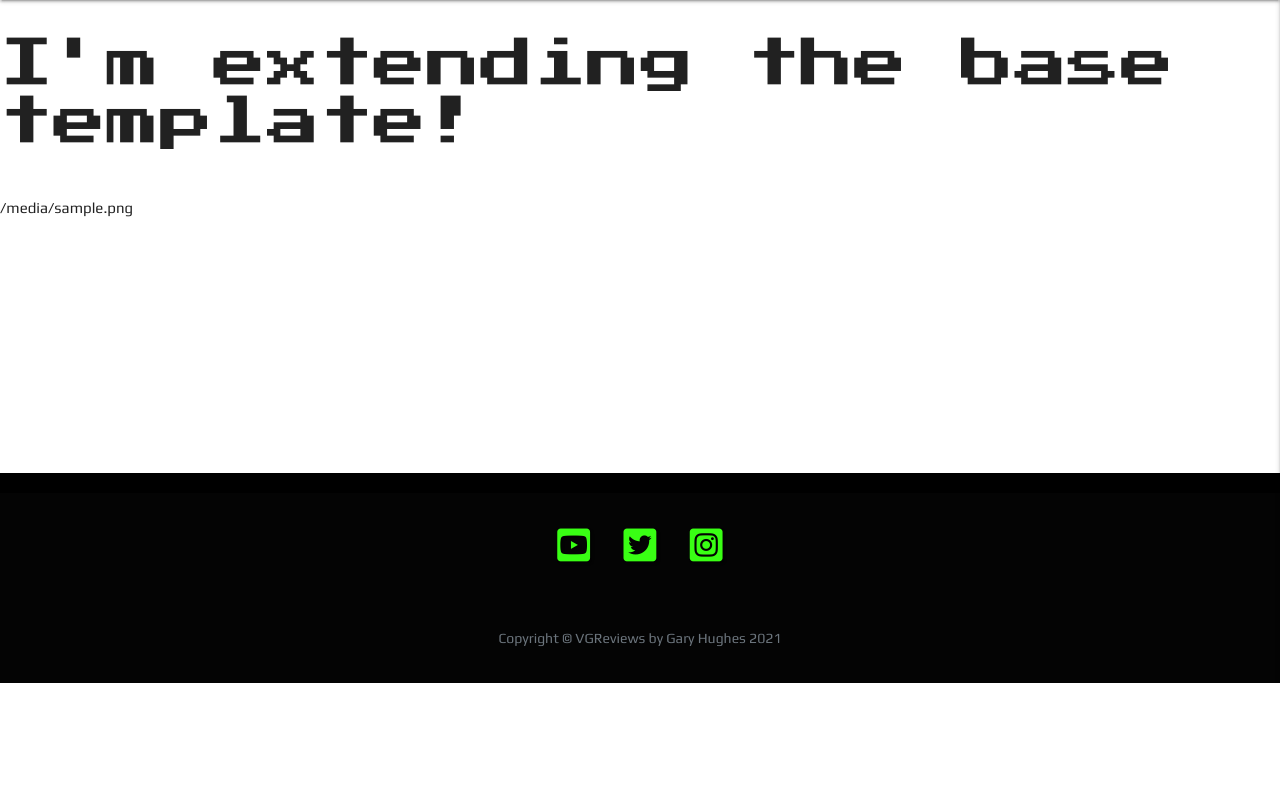
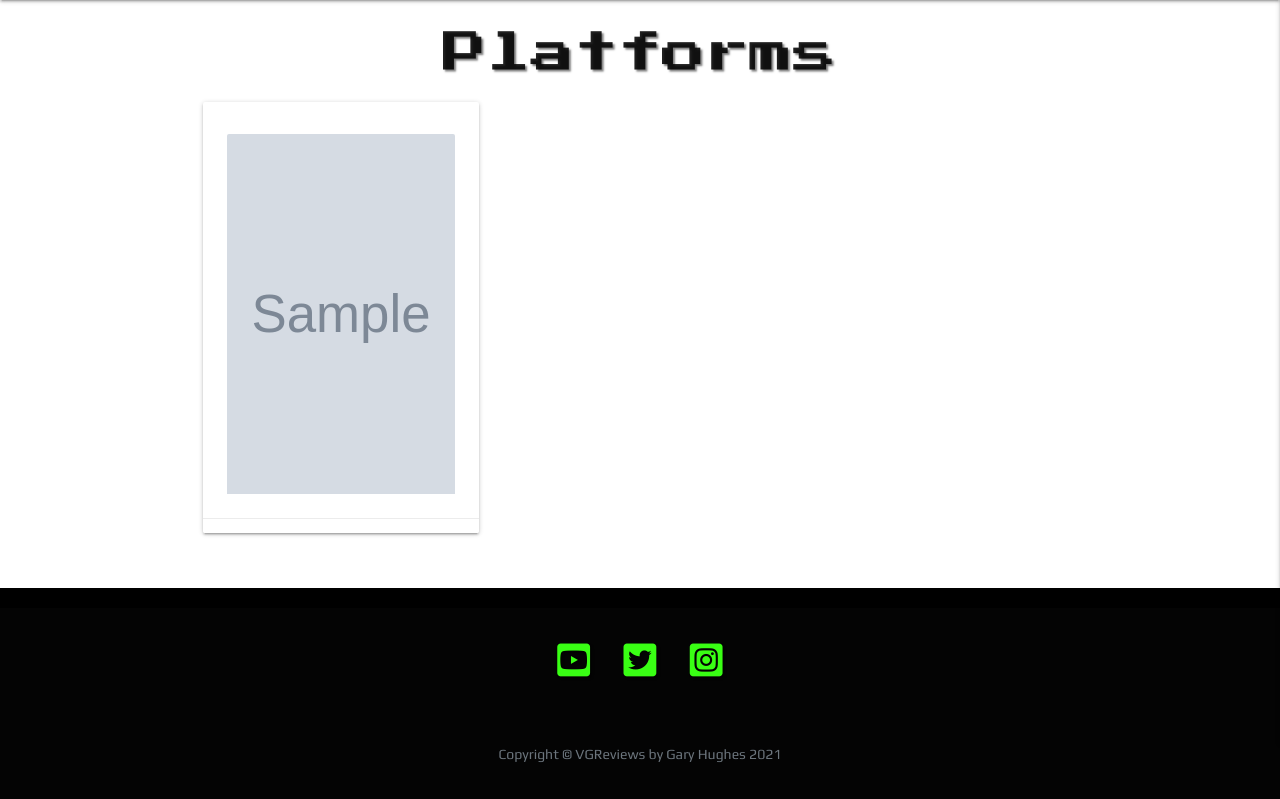
Before and after one commit to Code-Institute-Submissions/Gazroh87-vg-reviews_AprResubb, a Flask app: page /get_platforms in a window 1280 px wide. Shown: the part 117-916 px from the top of the page. Before the commit the page ends 800 px from the top, so only its background shows below. Run offline with Flask 2, Linux system fonts and the light colour scheme; grey boxes marked "Sample" are stand-in pictures; a database or web service that is not in the repository returns one stand-in record (values such as "Sample title"); some libraries are stand-ins or nearby versions.

Commit message:
Added app route view functions for Add Platform, Edit Platform and Delete Platform, and updated platforms.html template

```diff
--- a/app.py
+++ b/app.py
@@ -222,7 +222,7 @@ def edit_game(game_id):
 
 @app.route("/delete_game/<game_id>")
 def delete_game(game_id):
-    mongo.db.geames.remove({"_id": ObjectId(game_id)})
+    mongo.db.games.remove({"_id": ObjectId(game_id)})
     flash("Game Deleted Successfully")
     return redirect(url_for("get_games"))
 
@@ -245,7 +245,7 @@ def add_genre():
         genre = {
             "genre": request.form.get("genre")
         }
-        mongo.db.games.insert_one(genre)
+        mongo.db.genres.insert_one(genre)
         flash("Genre Added Successfully!")
         return redirect(url_for("get_genres"))
 
@@ -259,7 +259,7 @@ def edit_genre(genre_id):
             "genre": request.form.get("genre")
         }
         mongo.db.genres.update({"_id": ObjectId(genre_id)}, submit)
-        flash("Genre Changes Successfuly!")
+        flash("Genre Changes Successfully!")
         return redirect(url_for("get_genres"))
 
 
@@ -276,6 +276,45 @@ def get_platforms():
     return render_template("platforms.html", platforms=platforms)
 
 
+@app.route("/add_platform", methods=["GET", "POST"])
+def add_platform():
+    if request.method == "POST":
+        platform = {
+            "platform": request.form.get("platform"),
+            "img_url": request.form.get("img_url")
+        }
+        mongo.db.platforms.insert_one(platform)
+        flash("Platform Added Successfully!")
+        return redirect(url_for("get_platforms"))
+
+    return render_template("add_platform.html")
+
+
+@app.route("/edit_platform/<platform_id>", methods=["GET", "POST"])
+def edit_platform(platform_id):
+    if request.method == "POST":
+        submit = {
+            "platform": request.form.get("platform"),
+            "img_url": request.form.get("img_url")
+        }
+        mongo.db.platforms.update({"_id": ObjectId(platform_id)}, submit)
+        flash("Platform Edited Successfully!")
+        return redirect(url_for("get_platforms"))
+
+
+@app.route("/delete_platform/<platform_id>")
+def delete_platform(platform_id):
+    mongo.db.platforms.remove({"_id": ObjectId(platform_id)})
+    flash("Genre Deleted Successfully")
+    return redirect(url_for("get_platforms"))
+
+
+@app.route("/find_platform/<platform>", methods=["GET", "POST"])
+def find_platform(platform):
+    reviews = list(mongo.db.reviews.find({"platform": platform}))
+    return render_template("reviews.html", reviews=reviews)
+
+
 if __name__ == "__main__":
     app.run(host=os.environ.get("IP"),
             port=int(os.environ.get("PORT")),
--- a/templates/platforms.html
+++ b/templates/platforms.html
@@ -1,11 +1,71 @@
 {% extends "base.html" %}
 {% block content %}
 
-    <h2>I'm extending the base template!</h2>
+{% if session.user|lower == "admin2"|lower %}
+    <div class="row">
+        <div class="col offset-m3 offset-l4 center-align genre-container">
+            <h3 class="center-align text-shadow">Manage Platforms</h3>
+            <a class="waves-effect btn" href="{{ url_for('add_platform') }}">
+                Add Platform <i class="fas fa-plus"></i>
+            </a>
+        </div>
+    </div>
+{% else %}
+    <h3 class="center-align text-shadow">Platforms</h3>
+{% endif %}
 
-    {% for platform in platforms %}
-        {{ platform.platform }}<br>
-        {{ platform.img_url }}<br>
-    {% endfor %}
+<!-- Platform gallery -->
+<section class="row">
+    <div class="gallery container">
+        <div class="row">
+            {% for platform in platforms %}
+                <div class="col s12 m6 l4 card-grid">
+                    <div class="card text-shadow" id="{{ platform.platform_id }}" >
+                        <div class="card-content">
+                            <span class="card-title center-align"><a href="{{ url_for('find_platform', platform=platform.platform) }}">{{ platform.platform }}</a></span>
+                            <div class="card-image waves-effect waves-block waves-light">
+                                <img src="{{ platform.img_url }}">
+                            </div>
+                        </div>
+                        <div class="card-action center-align">
+                            {% if session.user|lower == "admin2"|lower %}
+                                <a data-target="{{ platform._id }}" class="btn-small red modal-trigger">Delete</a>
+                                <a href="{{ url_for('edit_platform', platform_id=platform._id) }}" class="btn-small amber darken-3">Edit</a>
+                            {% endif %}
+                        </div>
+                    </div>
+                </div>
+                <!--Delete Platform Modal-->
+                <div id="{{ platform._id }}" class="modal center-align">
+                    <div class="modal-content">
+                        <div class="row">
+                            <div class="col s12">
+                                <h3 class="red-text flow-text">
+                                    <strong>
+                                        <i class="fas fa-exclamation-circle"></i>
+                                        Warning: Once you delete a platform it cannot be restored!
+                                    </strong>
+                                </h3>
+                                <h3 class="red-text flow-text">
+                                    <strong>
+                                        Are you sure you want to delete this platform?
+                                    </strong>
+                                </h3>
+                            </div>
+                        </div>
+                    </div>
+                    <div class="modal-footer modal-btns">
+                        <a class="waves-effect btn modal-close" href="#">
+                            Cancel <i class="fas fa-times"></i>
+                        </a>
+                        <a class="btn" href="{{ url_for('delete_platform', platform_id=platform._id) }}">
+                            Delete <i class="fas fa-trash"></i>
+                        </a>
+                    </div>
+                </div>
+            {% endfor %}
+        </div>
+    </div>
+</section>
 
 {% endblock %}
```
